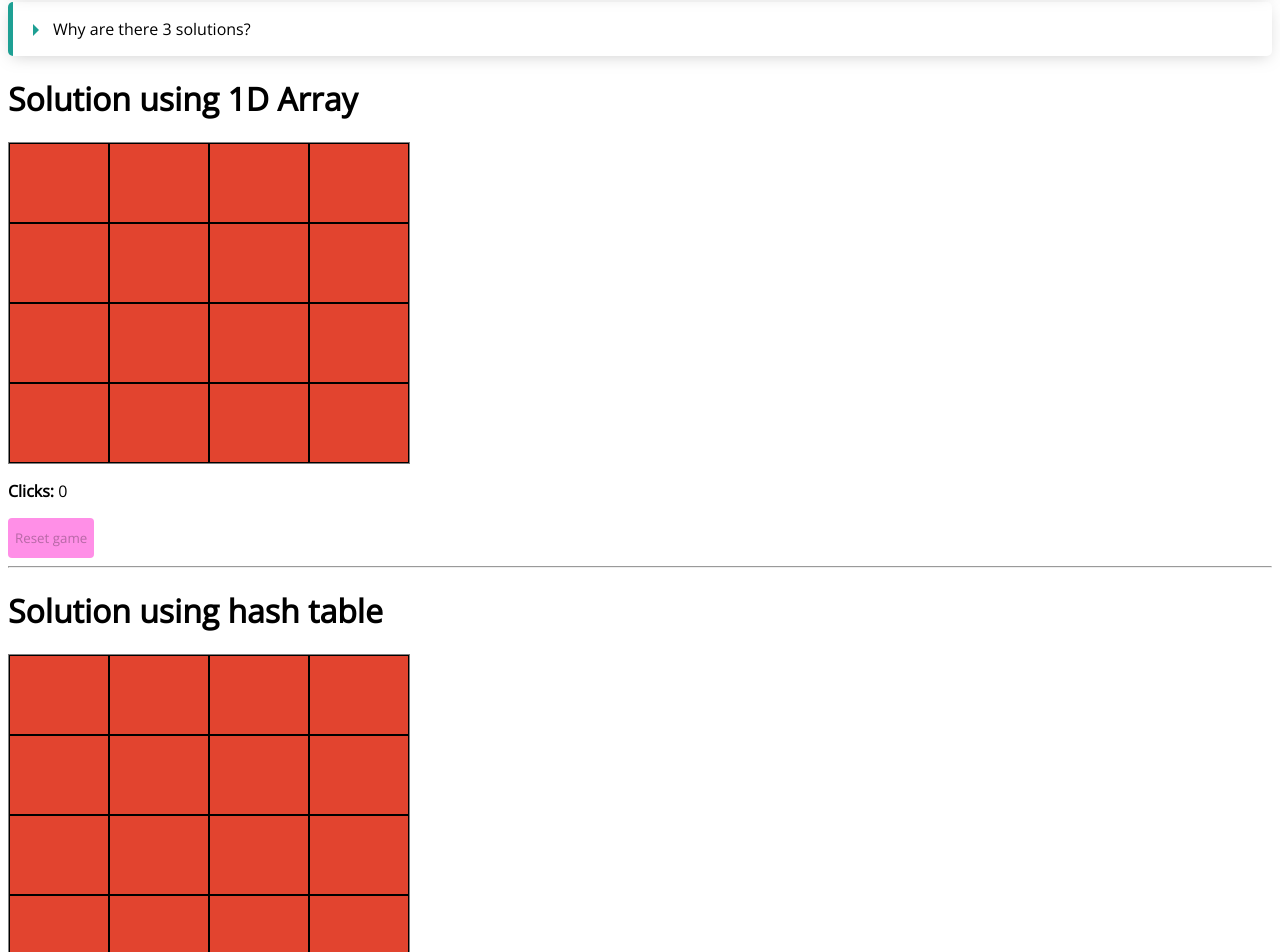
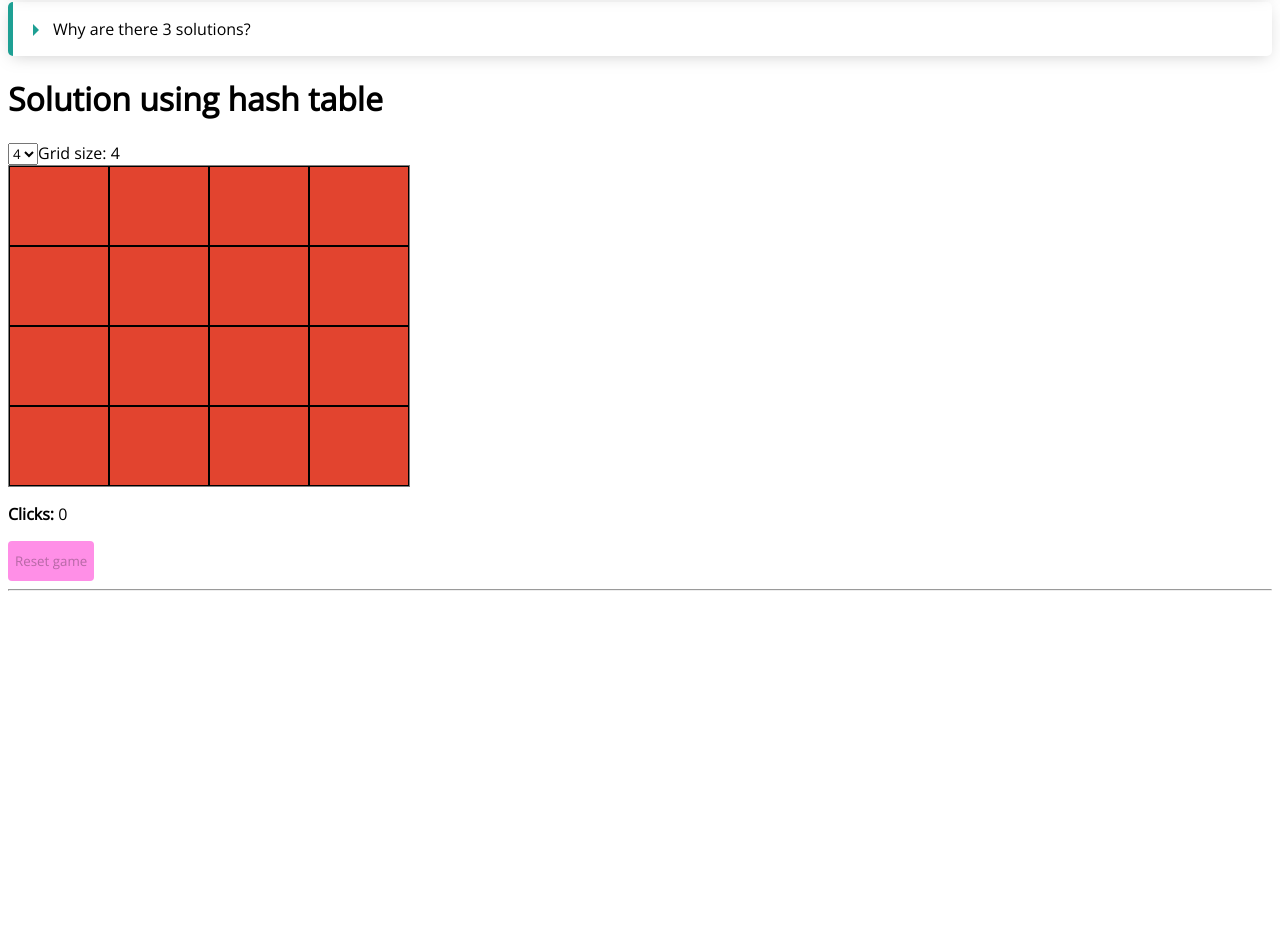
Before and after one commit to jonathanbutler7/squares, a React (Vite) app: page / in a window 1280 px wide. Shown: the part 68-1020 px from the top of the page. After the commit the page ends 800 px from the top, so only its background shows below. Built offline with nearby package versions, Linux system fonts and the light colour scheme.

Commit message:
has table solution grid sizes

```diff
--- a/src/App.tsx
+++ b/src/App.tsx
@@ -8,9 +8,9 @@ export function App() {
   return (
     <>
       <ProjectDescription />
-      <ArraySolution />
+      {/* <ArraySolution /> */}
       <HashTableSolution />
-      <DocumentApiSolution />
+      {/* <DocumentApiSolution /> */}
     </>
   );
 }
--- a/src/shared/components/grid.component.tsx
+++ b/src/shared/components/grid.component.tsx
@@ -16,7 +16,7 @@ export const Grid = ({ children, gridSize }: GridProps) => (
       border: '1px solid gray',
       display: 'grid',
       gridTemplate: `repeat(${gridSize}, 1fr) / repeat(${gridSize}, 1fr)`,
-      maxWidth: 400,
+      maxWidth: gridSize * 100,
     }}
   >
     {children}
--- a/src/solutions/hash-table/hash-table-solution.component.tsx
+++ b/src/solutions/hash-table/hash-table-solution.component.tsx
@@ -30,6 +30,7 @@ const isGridAllGreen = (squares: ISquare) =>
 export const HashTableSolution = () => {
   const [squares, setSquares] = useState(initialState);
   const [clicks, setClicks] = useState(0);
+  const [gridSize, setGridSize] = useState(GRID_SIZE);
   const [isGameOver, setIsGameOver] = useState(false);
 
   useEffect(() => {
@@ -38,7 +39,7 @@ export const HashTableSolution = () => {
 
   const handleReset = () => {
     setClicks(0);
-    setSquares(initialState);
+    setSquares(assembleGrid(gridSize));
   };
 
   const validateNeighborsAfterBlueClicked = (neighbor: Neighbor) => ({
@@ -60,7 +61,7 @@ export const HashTableSolution = () => {
 
   const handleClick = (squareId: number) => {
     const { leftNeighbor, rightNeighbor, topNeighbor, bottomNeighbor } =
-      getSquareNeighbors({ squareId, gridSize: GRID_SIZE });
+      getSquareNeighbors({ squareId, gridSize });
 
     setSquares((squares) => {
       if (squares[squareId].colorCode === ColorCodes.Red) {
@@ -96,8 +97,18 @@ export const HashTableSolution = () => {
   return (
     <>
       <h1>Solution using hash table</h1>
-
-      <Grid gridSize={GRID_SIZE}>
+      <select
+        onChange={(e) => {
+          setGridSize(+e.target.value);
+          setSquares(assembleGrid(+e.target.value));
+        }}
+      >
+        <option value='4'>4</option>
+        <option value='5'>5</option>
+        <option value='6'>6</option>
+      </select>
+      Grid size: {gridSize}
+      <Grid gridSize={gridSize}>
         {Object.values(squares).map((square, squareId) => (
           <Square
             key={squareId}
@@ -109,7 +120,6 @@ export const HashTableSolution = () => {
           />
         ))}
       </Grid>
-
       <GameStatus
         isGameOver={isGameOver}
         clicks={clicks}
```
